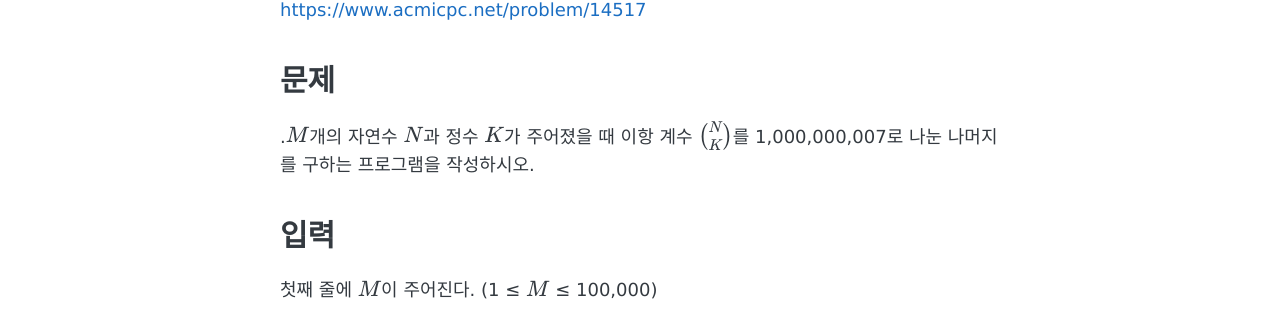
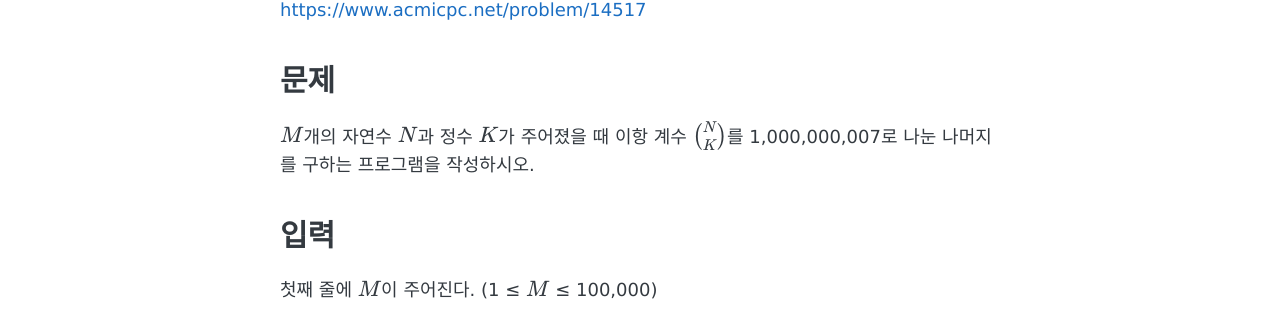
Before and after one commit to higstudev/higstudev.github.io, a Jekyll site: the page built from _posts/2024-01-05-BOJ13977.md, in a window 1280 px wide. Shown: the part 263-574 px from the top of the page. Built offline with Jekyll 4.4.1, drawn with Linux system fonts in a browser that asks for light colours; formulas are drawn with MathJax 3.

Commit message:
Update 2024-01-05-BOJ13977.md

```diff
--- a/_posts/2024-01-05-BOJ13977.md
+++ b/_posts/2024-01-05-BOJ13977.md
@@ -10,7 +10,7 @@ permalink: /BOJ13977/
 
 # 문제
 
-.$M$개의 자연수 $N$과 정수 $K$가 주어졌을 때 이항 계수 $\binom{N}{K}$를 1,000,000,007로 나눈 나머지를 구하는 프로그램을 작성하시오.
+$M$개의 자연수 $N$과 정수 $K$가 주어졌을 때 이항 계수 $\binom{N}{K}$를 1,000,000,007로 나눈 나머지를 구하는 프로그램을 작성하시오.
 
 # 입력
 
```
